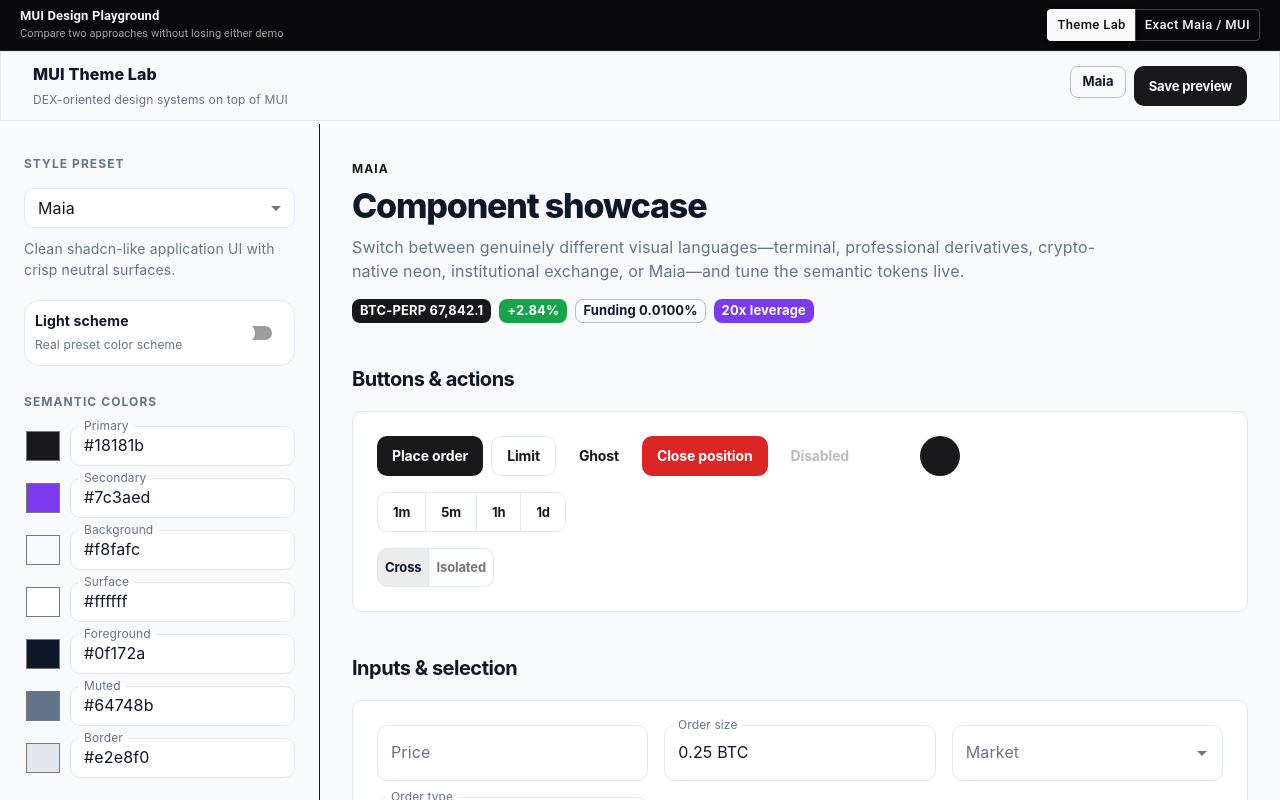
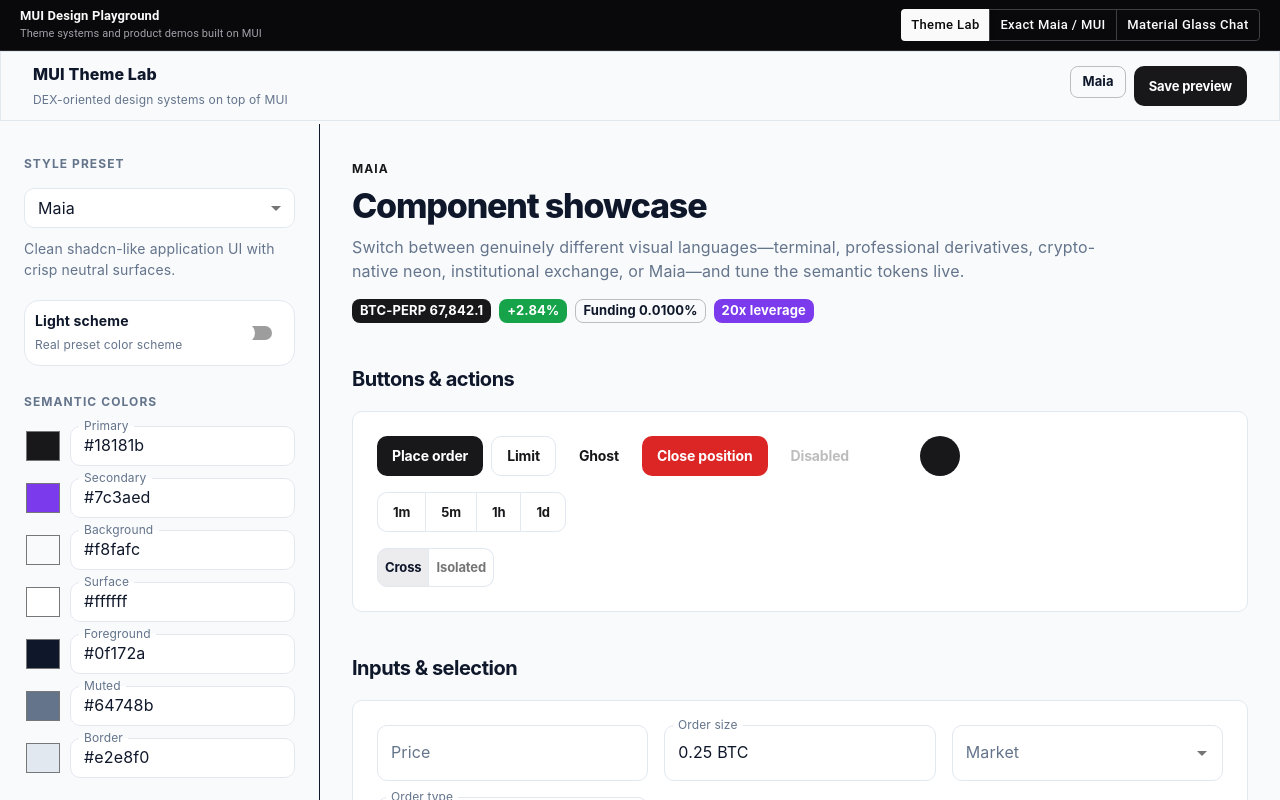
Before and after one commit to vitaminhq/mui-theming, a React (Vite) app: page / in a window 1280 px wide. Shown: the top 800 px of the page. Built offline with nearby package versions, Linux system fonts and the light colour scheme; some icons are missing.

Commit message:
Add Material Glass chat demo tab

```diff
--- a/src/main.tsx
+++ b/src/main.tsx
@@ -3,8 +3,9 @@ import ReactDOM from 'react-dom/client'
 import { Box, Button, ButtonGroup, CssBaseline, GlobalStyles, Stack, Typography } from '@mui/material'
 import ThemeLab from './ThemeLab'
 import ExactMaiaDemo from './ExactMaiaDemo'
+import GlassChatDemo from './GlassChatDemo'
 
-type DemoView = 'theme-lab' | 'shadcn-mui'
+type DemoView = 'theme-lab' | 'shadcn-mui' | 'glass-chat'
 
 function App() {
   const [view, setView] = useState<DemoView>('theme-lab')
@@ -18,19 +19,22 @@ function App() {
     }} />
     <Box sx={{ width: '100%', maxWidth: '100vw', overflowX: 'hidden' }}>
       <Box sx={{ position: 'sticky', top: 0, zIndex: 2000, bgcolor: '#09090b', color: '#fafafa', borderBottom: '1px solid #27272a' }}>
-        <Stack direction={{ xs: 'column', sm: 'row' }} alignItems={{ sm: 'center' }} justifyContent="space-between" gap={1} sx={{ px: { xs: 1.5, md: 2.5 }, py: 1 }}>
+        <Stack direction={{ xs: 'column', md: 'row' }} alignItems={{ md: 'center' }} justifyContent="space-between" gap={1} sx={{ px: { xs: 1.5, md: 2.5 }, py: 1 }}>
           <Box>
             <Typography sx={{ fontSize: 13, fontWeight: 700, lineHeight: 1.2 }}>MUI Design Playground</Typography>
-            <Typography sx={{ fontSize: 11, color: '#a1a1aa', mt: .25 }}>Compare two approaches without losing either demo</Typography>
+            <Typography sx={{ fontSize: 11, color: '#a1a1aa', mt: .25 }}>Theme systems and product demos built on MUI</Typography>
           </Box>
-          <ButtonGroup size="small" sx={{ '& .MuiButton-root': { textTransform: 'none', borderColor: '#3f3f46', color: '#fafafa', minHeight: 32 }, '& .MuiButton-contained': { bgcolor: '#fafafa', color: '#09090b', '&:hover': { bgcolor: '#e4e4e7' } } }}>
-            <Button variant={view === 'theme-lab' ? 'contained' : 'outlined'} onClick={() => setView('theme-lab')}>Theme Lab</Button>
-            <Button variant={view === 'shadcn-mui' ? 'contained' : 'outlined'} onClick={() => setView('shadcn-mui')}>Exact Maia / MUI</Button>
-          </ButtonGroup>
+          <Box sx={{ width: { xs: '100%', md: 'auto' }, overflowX: 'auto', pb: { xs: .25, md: 0 } }}>
+            <ButtonGroup size="small" sx={{ minWidth: 'max-content', '& .MuiButton-root': { textTransform: 'none', borderColor: '#3f3f46', color: '#fafafa', minHeight: 32, px: 1.3 }, '& .MuiButton-contained': { bgcolor: '#fafafa', color: '#09090b', '&:hover': { bgcolor: '#e4e4e7' } } }}>
+              <Button variant={view === 'theme-lab' ? 'contained' : 'outlined'} onClick={() => setView('theme-lab')}>Theme Lab</Button>
+              <Button variant={view === 'shadcn-mui' ? 'contained' : 'outlined'} onClick={() => setView('shadcn-mui')}>Exact Maia / MUI</Button>
+              <Button variant={view === 'glass-chat' ? 'contained' : 'outlined'} onClick={() => setView('glass-chat')}>Material Glass Chat</Button>
+            </ButtonGroup>
+          </Box>
         </Stack>
       </Box>
       <Box sx={{ width: '100%', maxWidth: '100vw', minWidth: 0, overflowX: 'hidden' }}>
-        {view === 'theme-lab' ? <ThemeLab /> : <ExactMaiaDemo />}
+        {view === 'theme-lab' ? <ThemeLab /> : view === 'shadcn-mui' ? <ExactMaiaDemo /> : <GlassChatDemo />}
       </Box>
     </Box>
   </>
```
